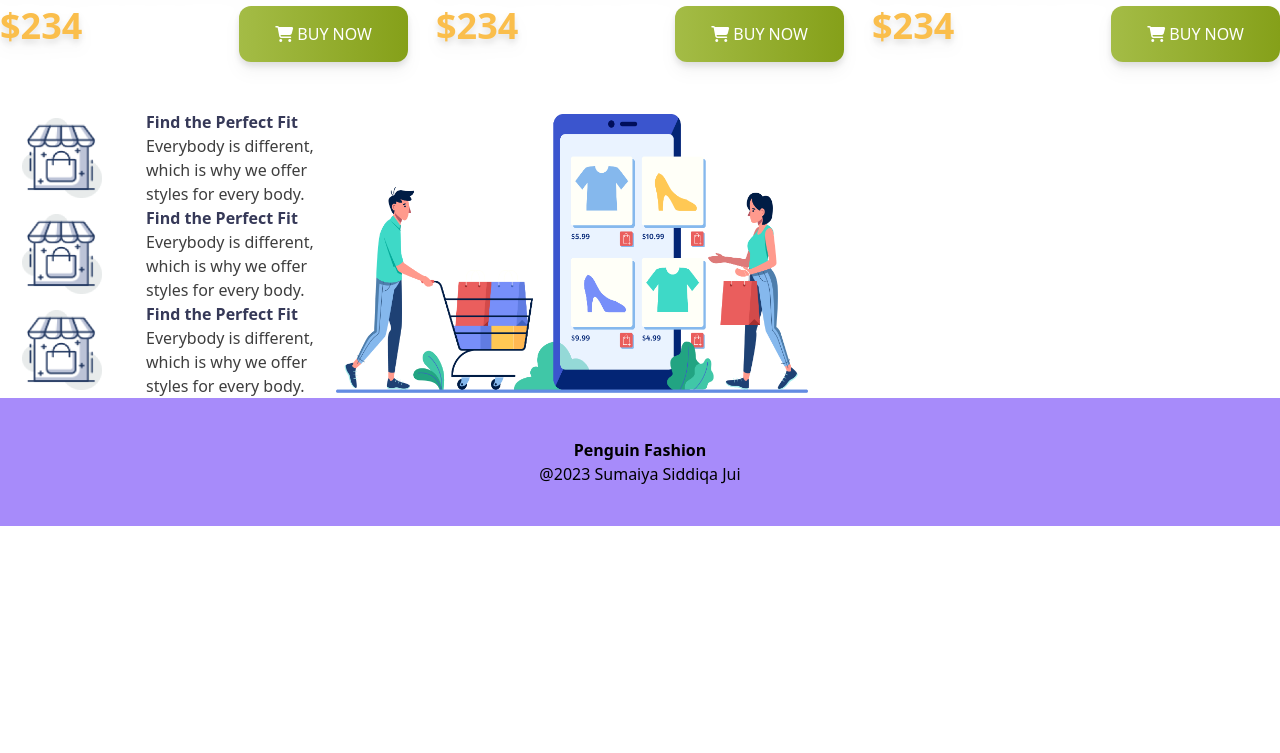
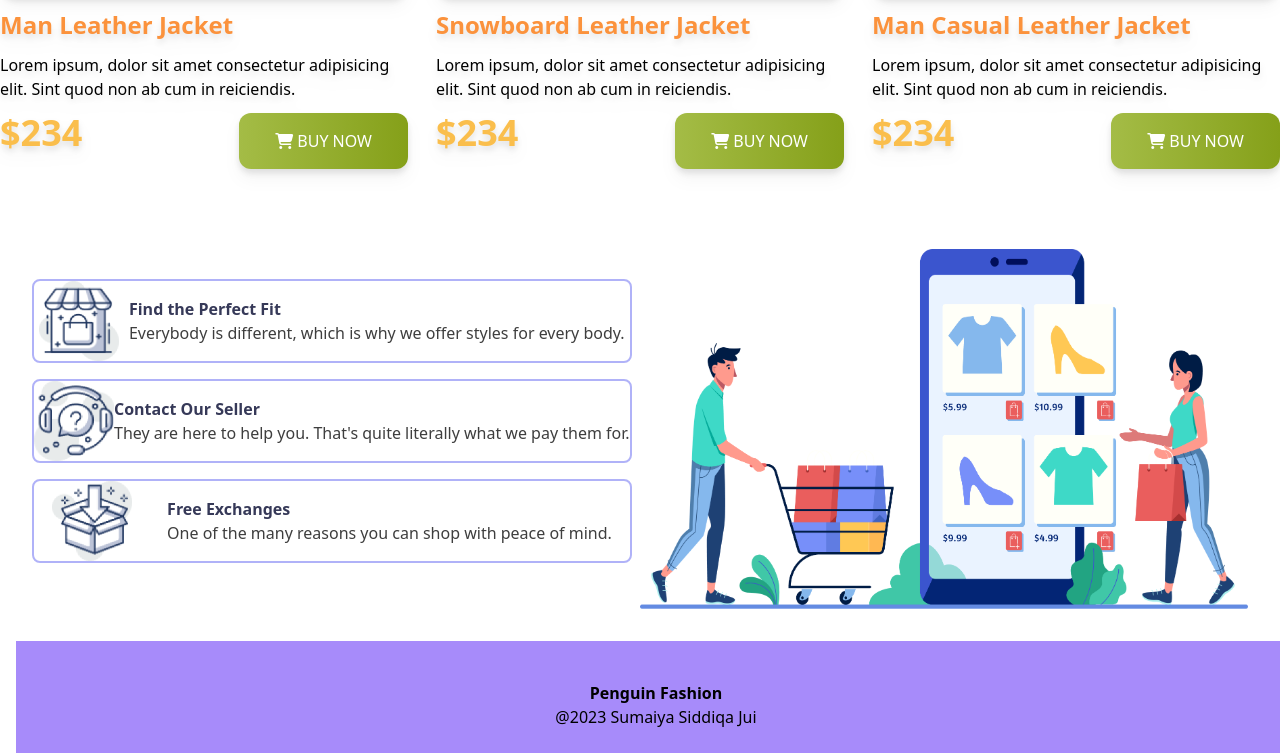
Before and after one commit to Jui17301/penguin-fashoin, a plain HTML site: page index.html in a window 1280 px wide. Shown: the part 2044-2797 px from the top of the page. Before the commit the page ends 2570 px from the top, so only its background shows below. Drawn offline with nearby package versions, Linux system fonts and the light colour scheme.

Commit message:
section is added with responsive

```diff
--- a/index.html
+++ b/index.html
@@ -16,6 +16,19 @@
   </style>
 </head>
 <body>
+  <nav class="flex md:flex-row justify-between items-start p-8 flex-col">
+    <div class="nav-left">
+      <img src="icons/logo.png" alt="" class="w-80">
+    </div>
+    <div class="nav-right">
+      <ul class="flex justify-evenly gap-20">
+        <li><a href="">Home</a></li>
+        <li><a href="">Product</a></li>
+        <li><a href="">About Us</a></li>
+        <li><a href="">Contact Us</a></li>
+      </ul>
+    </div>
+  </nav>
  <header class="bg-[#FFFBF0] px-4 md:px-32 py-20">
  <section class="banner flex flex-col md:flex-row justify-around items-center ">
   <div class="banner-content space-y-3">
@@ -151,39 +164,43 @@
 
     </div>
   </section>
-  <section class="seller-section flex justify-between items-center w-full">
-    <div class="seller-section-content w-1/2 flex-col">
-     <div class="seller-find flex justify-around items-center  ">
+
+
+  <section class="seller-section flex md:flex-row justify-between flex-col   items-center  mb-8 m-8">
+    <div class="seller-section-content  flex w-3/9 flex-col  ">
+     <div class="seller-find flex justify-around items-center border-2 border-indigo-500/50 rounded-lg mb-4">
       <img src="icons/house.png" alt="" class="w-20 h-20">
-      <div class="w-1/2">
+      <div >
         <p class="text-[#363958] font-bold font-4xl">Find the Perfect Fit</p>
         <p class="text-[#3E3E3E] text-xxl">Everybody is different, which is why we
-          offer styles for every body.</pn>
+          offer styles for every body.</p>
       </div>
      </div>
-     <div class="seller-find flex justify-around items-center  ">
-      <img src="icons/house.png" alt="" class="w-20 h-20">
-      <div class="w-1/2">
-        <p class="text-[#363958] font-bold font-4xl">Find the Perfect Fit</p>
-        <p class="text-[#3E3E3E] text-xxl">Everybody is different, which is why we
-          offer styles for every body.</pn>
+     <div class="seller-find flex justify-around items-center border-2 border-indigo-500/50 rounded-lg mb-4">
+      <img src="icons/question.png" alt="" class="w-20 h-20">
+      <div >
+        <p class="text-[#363958] font-bold font-4xl">Contact Our Seller</p>
+        <p class="text-[#3E3E3E] text-xxl">They are here to help you. That's quite
+          literally what we pay them for.</p>
       </div>
      </div>
-     <div class="seller-find flex justify-around items-center  ">
-      <img src="icons/house.png" alt="" class="w-20 h-20">
-      <div class="w-1/2">
-        <p class="text-[#363958] font-bold font-4xl">Find the Perfect Fit</p>
-        <p class="text-[#3E3E3E] text-xxl">Everybody is different, which is why we
-          offer styles for every body.</pn>
+
+     <div class="seller-find flex justify-around items-center border-2 border-indigo-500/50 rounded-lg mb-4">
+      <img src="icons/box.png" alt="" class="w-20 h-20">
+      <div >
+        <p class="text-[#363958] font-bold font-4xl">Free Exchanges</p>
+        <p class="text-[#3E3E3E] text-xxl">One of the many reasons you can shop
+          with peace of mind.</p>
       </div>
      </div>
     </div>
-    <div class="seller-section-img">
-<img src="images/shopping.png" alt="" class="w-1/2">
+    <div class="seller-section-img w-1/2">
+<img src="images/shopping.png" alt="" class="w-3/9">
     </div>
+
   </section>
  </main>
- <footer class="text-center bg-violet-400 text-l p-10">
+ <footer class="text-center bg-violet-400 text-l p-10 w-full mx-4">
   <p class="font-bold">Penguin Fashion</p>
   <p>@2023 Sumaiya Siddiqa Jui</p>
  </footer>
```
